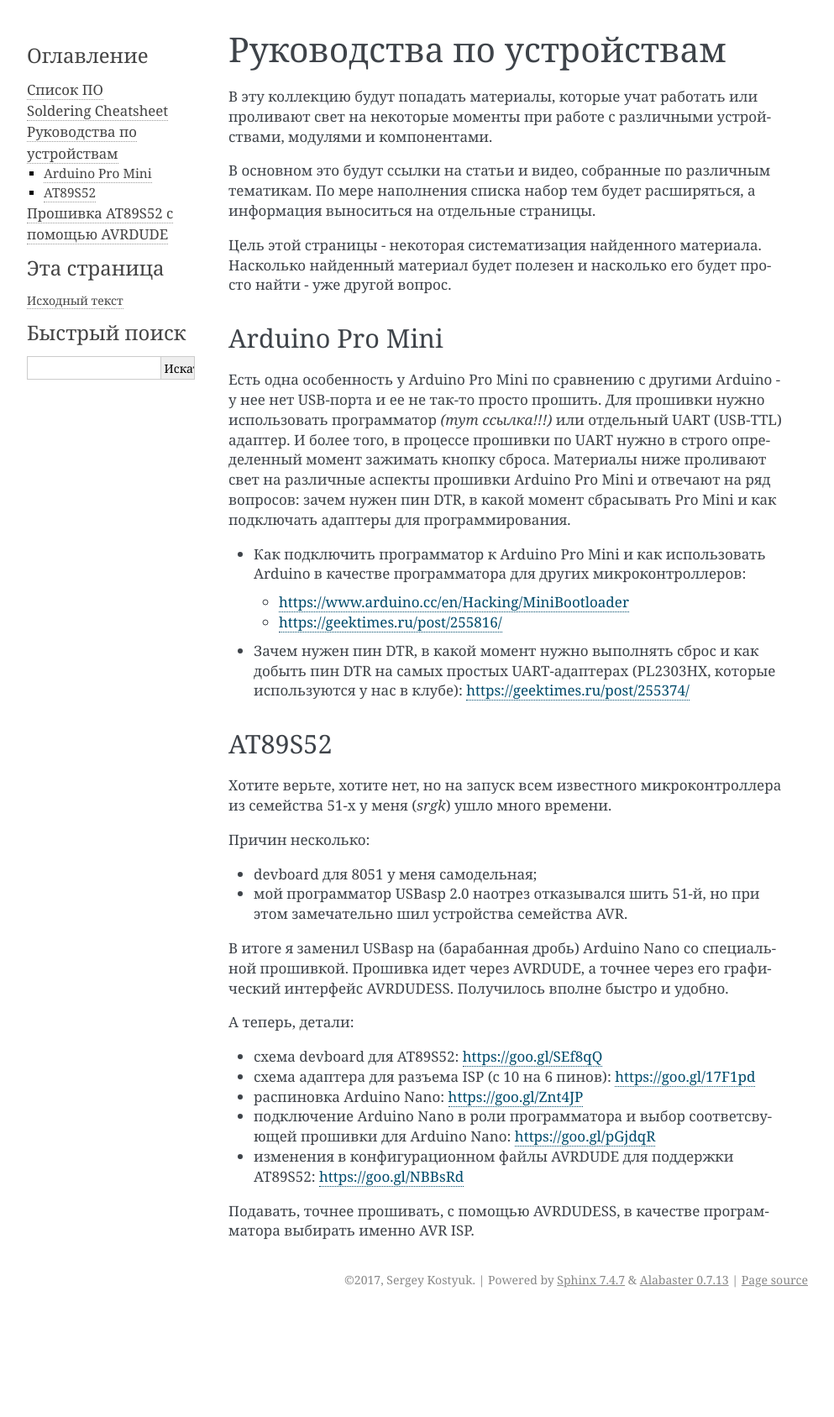
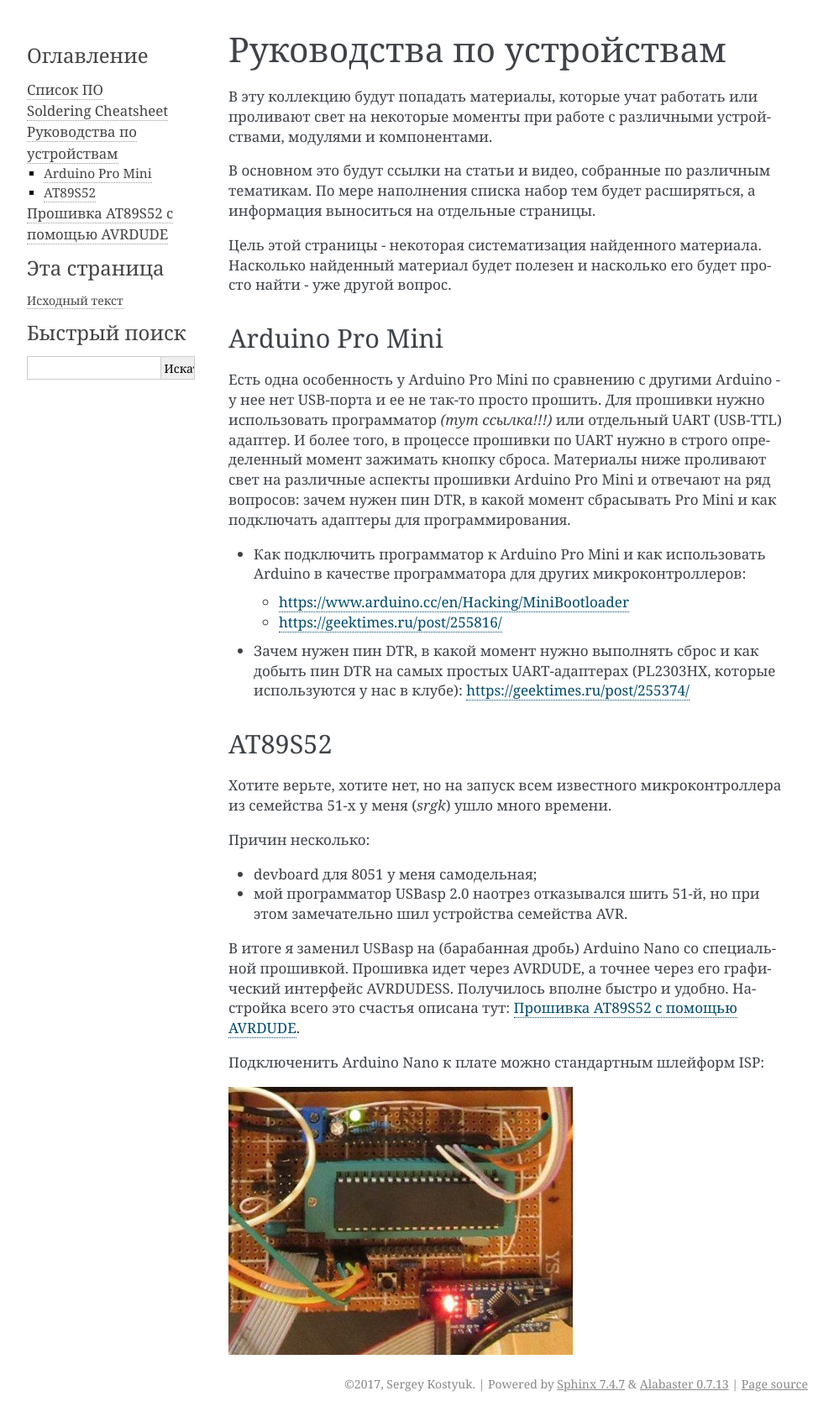
Before and after one commit to crtv-club/crtv_club, a Sphinx documentation site: the page built from docs/source/dev_manuals.rst, in a window 1280 px wide. Shown: the whole page at 84% size, without its empty margins (148-1141 px from the left). Built offline with Sphinx 7.4.7, drawn with Linux system fonts in a browser that asks for light colours; before the commit the page ends 1563 px from its top, so only the background shows below that.

Commit message:
Updated AT89S52 devboard manual to use refer the new flashing tutorial

```diff
--- a/docs/source/dev_manuals.rst
+++ b/docs/source/dev_manuals.rst
@@ -54,20 +54,8 @@
 В итоге я заменил USBasp на (барабанная дробь) Arduino Nano со
 специальной прошивкой. Прошивка идет через AVRDUDE, а точнее через
 его графический интерфейс AVRDUDESS. Получилось вполне быстро и удобно.
+Настройка всего это счастья описана тут: :doc:`./at89s52_avrdude`.
 
-А теперь, детали:
+Подключенить Arduino Nano к плате можно стандартным шлейформ ISP:
 
-- схема devboard для AT89S52:
-  https://goo.gl/SEf8qQ
-- схема адаптера для разъема ISP (с 10 на 6 пинов):
-  https://goo.gl/17F1pd
-- распиновка Arduino Nano:
-  https://goo.gl/Znt4JP
-- подключение Arduino Nano в роли программатора и выбор
-  соответсвующей прошивки для Arduino Nano:
-  https://goo.gl/pGjdqR
-- изменения в конфигурационном файлы AVRDUDE для поддержки AT89S52:
-  https://goo.gl/NBBsRd
-
-Подавать, точнее прошивать, с помощью AVRDUDESS, в качестве
-программатора выбирать именно AVR ISP.
+.. image:: ./_static/diy_devboard_isp_con.jpg
```
